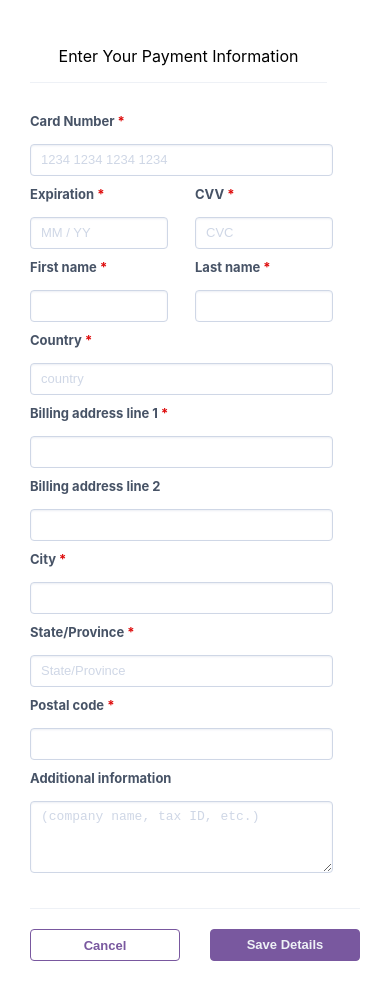
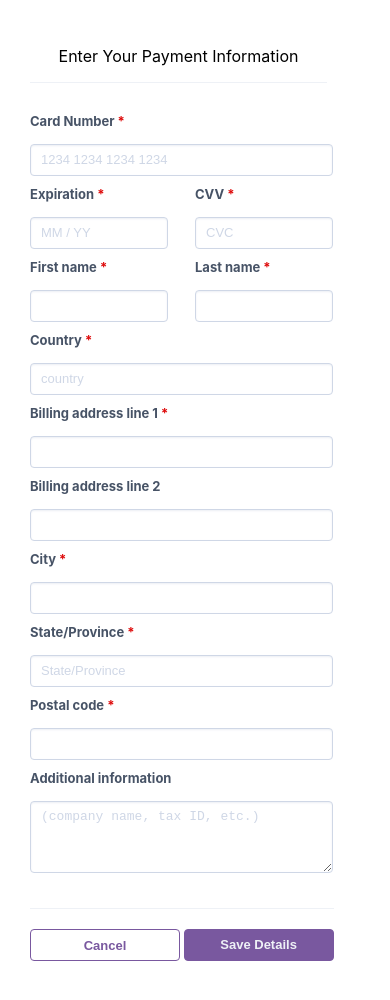
Before and after one commit to Angel-theblackboss/bankapp, a React (Create React App) app: page / in a window 390 px wide. Shown: the top 1000 px of the page. Built offline with nearby package versions, Linux system fonts and the light colour scheme.

Commit message:
Update App.css

```diff
--- a/src/App.css
+++ b/src/App.css
@@ -163,4 +163,7 @@ label span{
     width: 150px;
     gap: 10px !important;
   }
+  .cancel_save{
+    width: 92%;
+  }
 }
```
